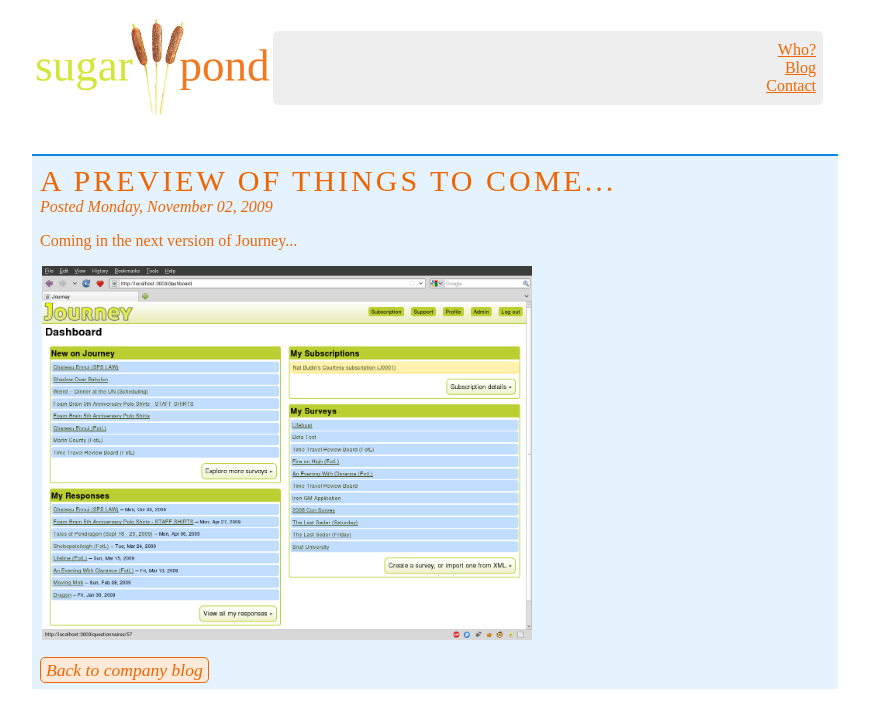
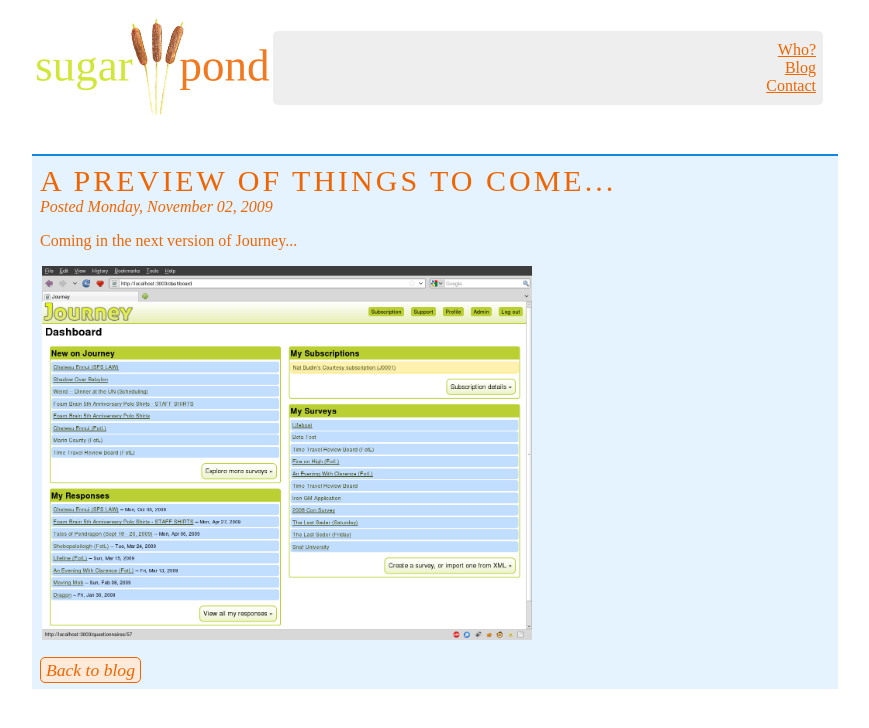
Before and after one commit to nbudin/sugarpond.net, a Jekyll site: the page built from _posts/2009-11-02-a-preview-of-things-to-come.html, in a window 1280 px wide. Shown: the top 728 px of the page, without its empty margins (213-1082 px from the left). Built offline with Jekyll 4.4.1, drawn with Linux system fonts in a browser that asks for light colours; Markdown is read by kramdown in place of the engine named in the settings.

Commit message:
Company, bah what company

```diff
--- a/_layouts/post.html
+++ b/_layouts/post.html
@@ -10,5 +10,5 @@ layout: default
 {{ content }}
 
 <div>
-  <a href="/blog" class="button">Back to company blog</a>
+  <a href="/blog" class="button">Back to blog</a>
 </div>
```
